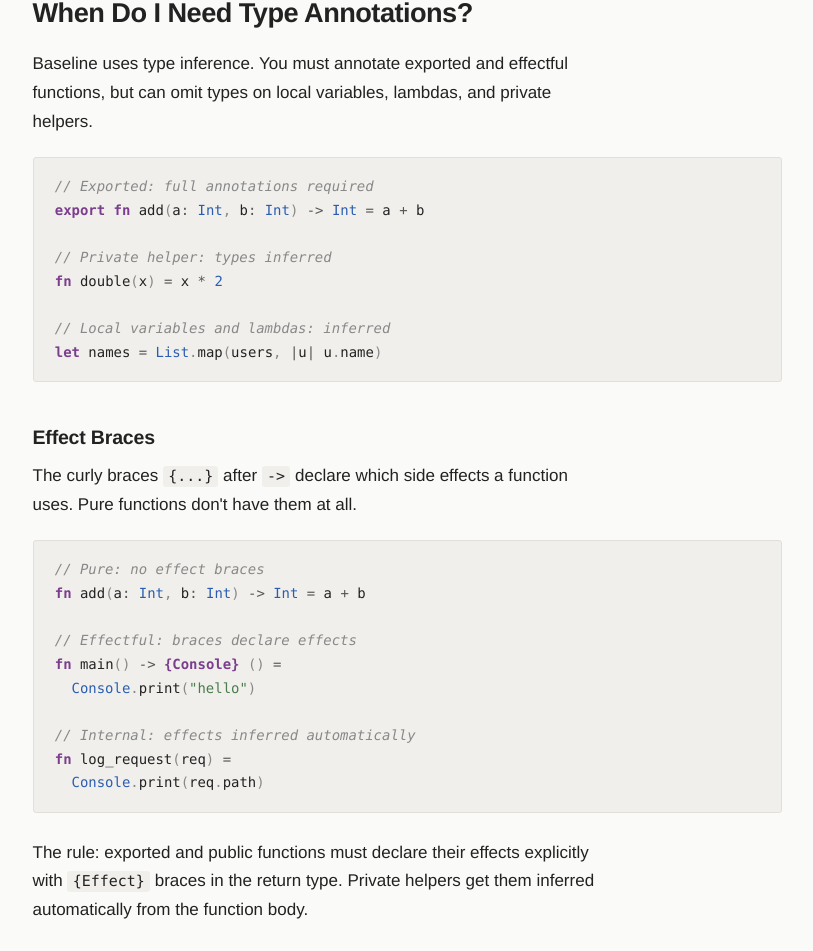
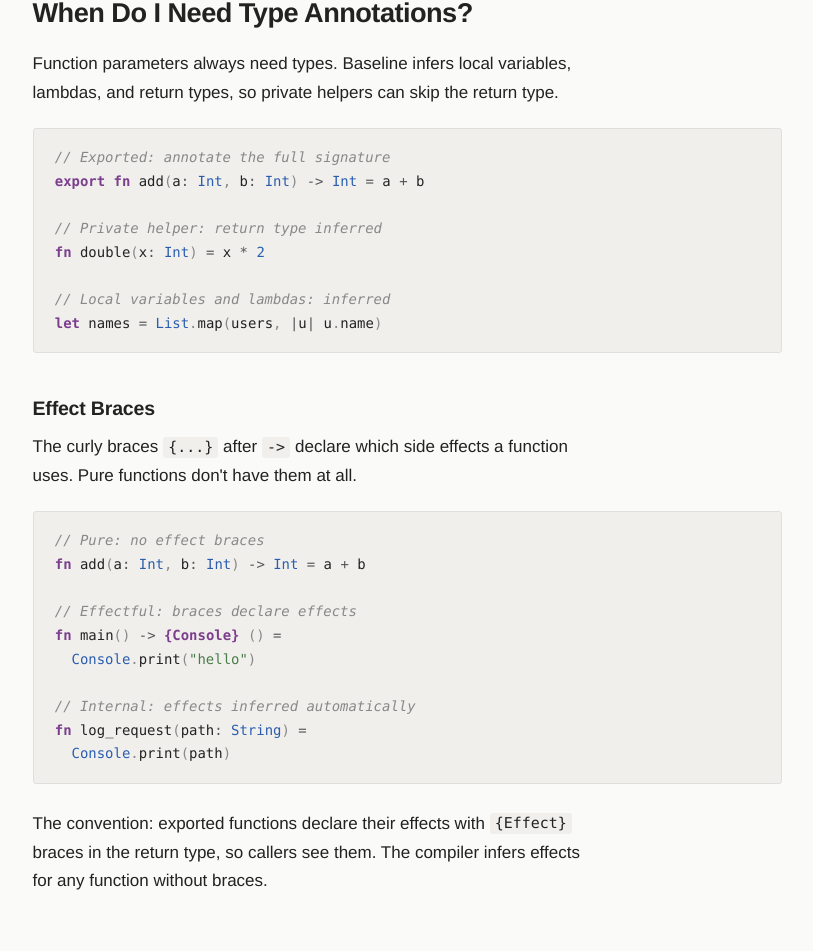
Before and after one commit to baseline-lang/baseline-site, a SvelteKit app: page /guide in a window 1280 px wide. Shown: the part 1730-2681 px from the top of the page, without its empty margins (233-1046 px from the left). Built offline with nearby package versions, Linux system fonts and the light colour scheme.

Commit message:
Correct stale language claims on site pages
Concurrency, String refinements, let mut, Uuid, and blc init all ship now,
and the compiler requires parameter types but infers return types and
effects. The guide's untyped-parameter examples did not parse.

```diff
--- a/src/routes/+page.svelte
+++ b/src/routes/+page.svelte
@@ -49,7 +49,7 @@
 	</p>
 	<p>
 		Baseline uses one syntax for each concept, so agents don't waste tokens
-		choosing between equivalent alternatives. Effects appear in every
+		choosing between equivalent alternatives. Declared effects sit in the
 		function signature, making dependencies obvious. Constraints are checked
 		before the code runs. The compiler gives structured JSON diagnostics
 		that agents can parse and fix in a single pass.
@@ -86,8 +86,8 @@
 
 	<h3 id="effects">Effects as Permissions</h3>
 	<p>
-		Side effects go in the type signature. If a function doesn't declare
-		<code>{"{Fs}"}</code>, it can't touch the filesystem. No <code>{"{Http}"}</code>
+		Side effects go in the type signature. If a function declares its effects
+		and leaves out <code>{"{Fs}"}</code>, it can't touch the filesystem. No <code>{"{Http}"}</code>
 		means no network requests. The compiler enforces this, not a linter.
 	</p>
 	<pre><code>{@html `<span class="comment">// Pure: no effects, no surprises</span>
--- a/src/routes/guide/+page.svelte
+++ b/src/routes/guide/+page.svelte
@@ -101,14 +101,14 @@ Hello, World!`}</code></pre>
 <section id="annotations">
 	<h2>When Do I Need Type Annotations?</h2>
 	<p>
-		Baseline uses type inference. You must annotate exported and effectful functions,
-		but can omit types on local variables, lambdas, and private helpers.
+		Function parameters always need types. Baseline infers local variables,
+		lambdas, and return types, so private helpers can skip the return type.
 	</p>
-	<pre><code>{@html `<span class="comment">// Exported: full annotations required</span>
+	<pre><code>{@html `<span class="comment">// Exported: annotate the full signature</span>
 <span class="kw">export fn</span> <span class="fn">add</span><span class="punct">(</span><span class="fn">a</span><span class="op">:</span> <span class="type">Int</span><span class="punct">,</span> <span class="fn">b</span><span class="op">:</span> <span class="type">Int</span><span class="punct">)</span> <span class="op">-&gt;</span> <span class="type">Int</span> <span class="op">=</span> <span class="fn">a</span> <span class="op">+</span> <span class="fn">b</span>
 
-<span class="comment">// Private helper: types inferred</span>
-<span class="kw">fn</span> <span class="fn">double</span><span class="punct">(</span><span class="fn">x</span><span class="punct">)</span> <span class="op">=</span> <span class="fn">x</span> <span class="op">*</span> <span class="num">2</span>
+<span class="comment">// Private helper: return type inferred</span>
+<span class="kw">fn</span> <span class="fn">double</span><span class="punct">(</span><span class="fn">x</span><span class="op">:</span> <span class="type">Int</span><span class="punct">)</span> <span class="op">=</span> <span class="fn">x</span> <span class="op">*</span> <span class="num">2</span>
 
 <span class="comment">// Local variables and lambdas: inferred</span>
 <span class="kw">let</span> <span class="fn">names</span> <span class="op">=</span> <span class="type">List</span><span class="punct">.</span><span class="fn">map</span><span class="punct">(</span><span class="fn">users</span><span class="punct">,</span> <span class="op">|</span><span class="fn">u</span><span class="op">|</span> <span class="fn">u</span><span class="punct">.</span><span class="fn">name</span><span class="punct">)</span>`}</code></pre>
@@ -126,12 +126,12 @@ Hello, World!`}</code></pre>
   <span class="type">Console</span><span class="punct">.</span><span class="fn">print</span><span class="punct">(</span><span class="str">"hello"</span><span class="punct">)</span>
 
 <span class="comment">// Internal: effects inferred automatically</span>
-<span class="kw">fn</span> <span class="fn">log_request</span><span class="punct">(</span><span class="fn">req</span><span class="punct">)</span> <span class="op">=</span>
-  <span class="type">Console</span><span class="punct">.</span><span class="fn">print</span><span class="punct">(</span><span class="fn">req</span><span class="punct">.</span><span class="fn">path</span><span class="punct">)</span>`}</code></pre>
+<span class="kw">fn</span> <span class="fn">log_request</span><span class="punct">(</span><span class="fn">path</span><span class="op">:</span> <span class="type">String</span><span class="punct">)</span> <span class="op">=</span>
+  <span class="type">Console</span><span class="punct">.</span><span class="fn">print</span><span class="punct">(</span><span class="fn">path</span><span class="punct">)</span>`}</code></pre>
 	<p>
-		The rule: exported and public functions must declare their effects explicitly
-		with <code>{"{Effect}"}</code> braces in the return type. Private helpers get
-		them inferred automatically from the function body.
+		The convention: exported functions declare their effects with
+		<code>{"{Effect}"}</code> braces in the return type, so callers see them.
+		The compiler infers effects for any function without braces.
 	</p>
 </section>
 
--- a/src/routes/learn/+page.svelte
+++ b/src/routes/learn/+page.svelte
@@ -63,7 +63,7 @@
 		<code>where</code> is only for refinements. You can use <code>&gt;</code>,
 		<code>&gt;=</code>, <code>&lt;</code>, <code>&lt;=</code>, <code>==</code>,
 		<code>!=</code>, and combine them with <code>&amp;&amp;</code>.
-		No <code>||</code> yet. That's coming in v0.2.
+		Int refinements don't support <code>||</code> yet. String refinements do.
 	</p>
 </section>
 
@@ -311,7 +311,7 @@ blc check app.bl --json --level full         <span class="comment"># SMT (~secon
 		<li>No <code>+</code> for string concatenation: use <code>"$&#123;a&#125;$&#123;b&#125;"</code></li>
 		<li>No <code>!</code> for boolean negation: use <code>not</code></li>
 		<li>No <code>value.method()</code>: use <code>Module.method(value)</code></li>
-		<li>No mutable variables, no <code>return</code> keyword, no semicolons</li>
+		<li>No <code>return</code> keyword or semicolons. Variables are immutable unless you declare them with <code>let mut</code></li>
 	</ul>
 </section>
 
```
Also changed, not shown: src/routes/design/+page.svelte (+17 -15 lines).
